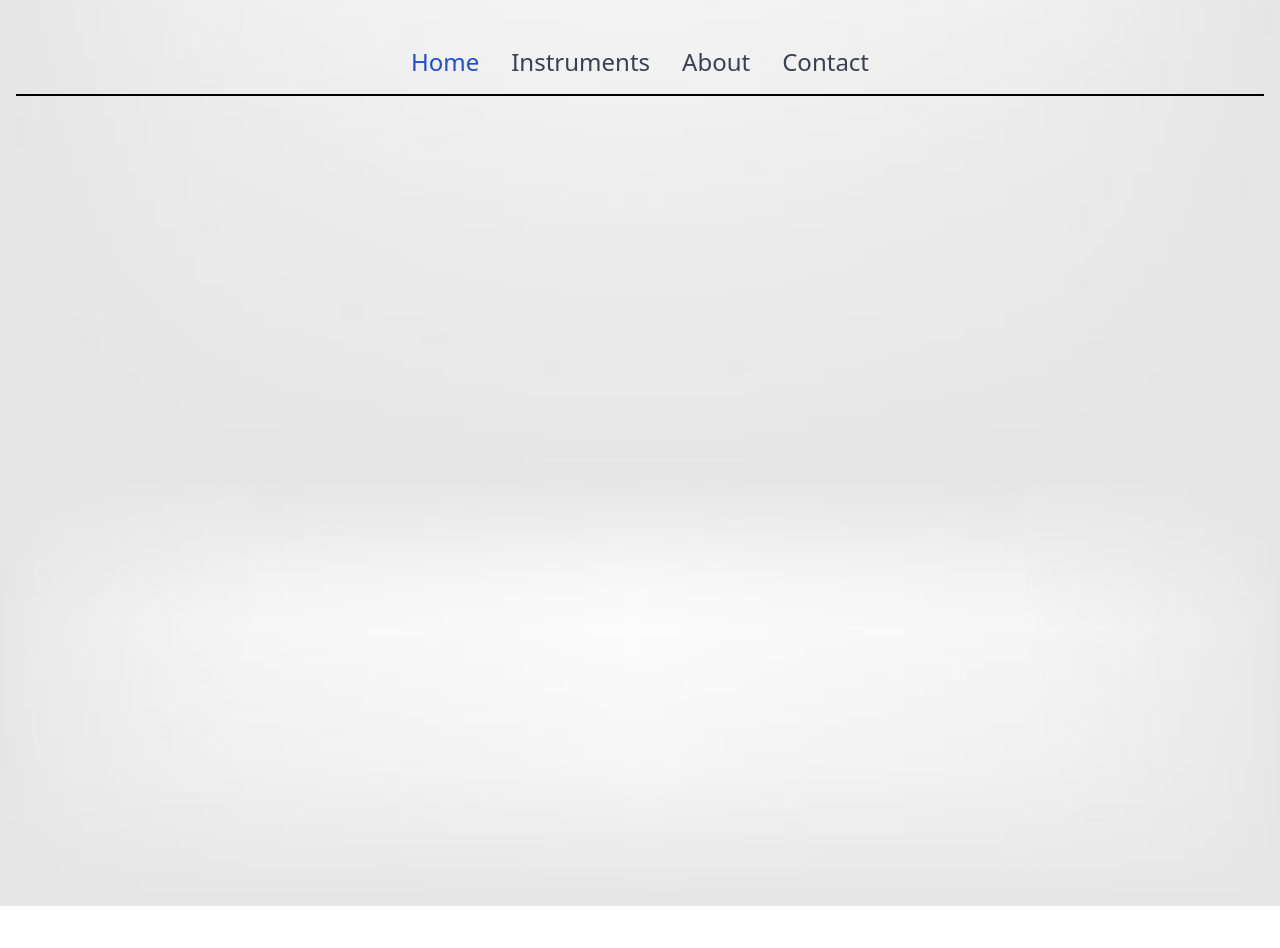
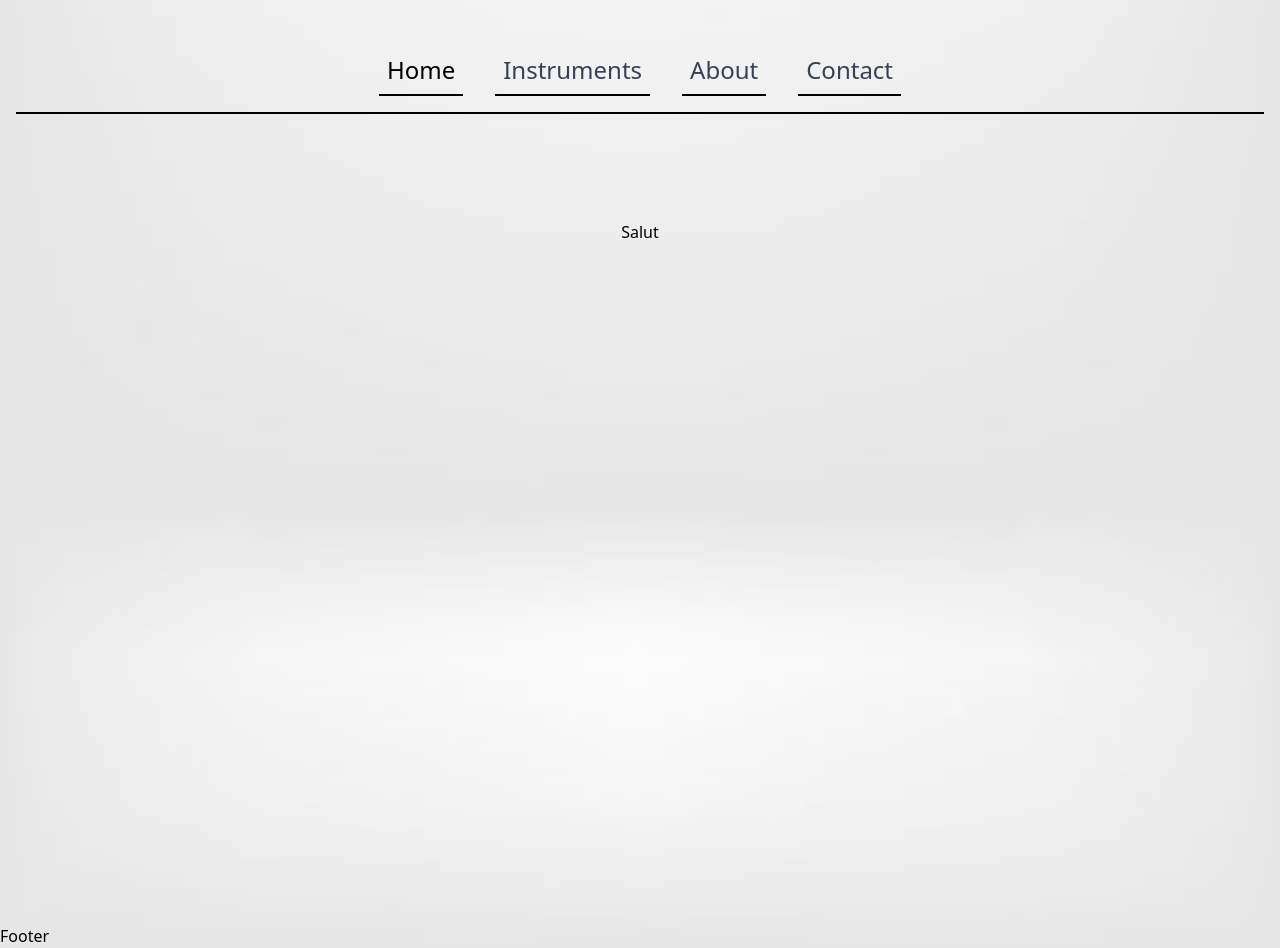
Before and after one commit to Moussier24/asf-luthier, a Next.js app: page / in a window 1280 px wide. Shown: the part 360-1308 px from the top of the page. Before the commit the page ends 1266 px from the top, so only its background shows below. Built offline with nearby package versions, Linux system fonts and the light colour scheme.

Commit message:
add: work on navbar

```diff
--- /dev/null
+++ b/src/components/Footer/Footer.jsx
@@ -0,0 +1,7 @@
+import React from "react";
+
+const Footer = () => {
+  return <div>Footer</div>;
+};
+
+export default Footer;
--- a/src/components/Navbar/Navbar.jsx
+++ b/src/components/Navbar/Navbar.jsx
@@ -9,19 +9,19 @@ const Navbar = () => {
       <Image className="mx-auto" src={Logo} />
       {/* MENU */}
       <nav className="  border-gray-200 px-2 sm:px-4 py-2.5 rounded dark:bg-gray-900">
-        <div className="container  border-b-2 w-90 border-black flex flex-wrap items-center justify-between mx-auto">
+        <div className="container border-b-2 w-90 border-black flex flex-wrap items-center justify-between mx-auto">
           <div className="mx-auto  md:block md:w-auto" id="navbar-default">
             <ul className="flex mx-auto  p-4 mt-4 border border-gray-100 rounded-lg  md:flex-row md:space-x-8 md:mt-0 md:text-sm md:font-medium md:border-0  dark:bg-gray-800 md:dark:bg-gray-900 dark:border-gray-700">
-              <li>
+              <li className="border-b-2 border-black p-2 navbar-bg-hover">
                 <a
                   href="#"
-                  className="block py-2 pl-3 pr-4 text-white bg-blue-700 rounded md:bg-transparent md:text-blue-700 md:text-2xl md:p-0 dark:text-white"
+                  className="block w-full py-2 pl-3 pr-4  text-black rounded md:bg-transparent  md:text-2xl md:p-0 dark:text-white"
                   aria-current="page"
                 >
                   Home
                 </a>
               </li>
-              <li>
+              <li className="border-b-2 border-black p-2">
                 <a
                   href="#"
                   className="block py-2 pl-3 md:text-2xl pr-4 text-gray-700 rounded hover:bg-gray-100 md:hover:bg-transparent md:border-0 md:hover:text-blue-700 md:p-0 dark:text-gray-400 md:dark:hover:text-white dark:hover:bg-gray-700 dark:hover:text-white md:dark:hover:bg-transparent"
@@ -29,7 +29,7 @@ const Navbar = () => {
                   Instruments
                 </a>
               </li>
-              <li>
+              <li className="border-b-2 border-black p-2">
                 <a
                   href="#"
                   className="block py-2 md:text-2xl pl-3 pr-4 text-gray-700 rounded hover:bg-gray-100 md:hover:bg-transparent md:border-0 md:hover:text-blue-700 md:p-0 dark:text-gray-400 md:dark:hover:text-white dark:hover:bg-gray-700 dark:hover:text-white md:dark:hover:bg-transparent"
@@ -37,7 +37,7 @@ const Navbar = () => {
                   About
                 </a>
               </li>
-              <li>
+              <li className="border-b-2 border-black p-2">
                 <a
                   href="#"
                   className="block py-2 md:text-2xl pl-3 pr-4 text-gray-700 rounded hover:bg-gray-100 md:hover:bg-transparent md:border-0 md:hover:text-blue-700 md:p-0 dark:text-gray-400 md:dark:hover:text-white dark:hover:bg-gray-700 dark:hover:text-white md:dark:hover:bg-transparent"
--- a/src/layouts/WebsiteLayout.jsx
+++ b/src/layouts/WebsiteLayout.jsx
@@ -1,7 +1,9 @@
 import Head from "next/head";
 import Navbar from "@/components/Navbar/Navbar";
+import styles from "@/styles/Home.module.css";
 
-const WebsiteLayout = () => {
+import Footer from "@/components/Footer/Footer";
+const WebsiteLayout = ({ children }) => {
   return (
     <>
       <Head>
@@ -11,6 +13,8 @@ const WebsiteLayout = () => {
         <link rel="icon" href="/favicon.ico" />
       </Head>
       <Navbar />
+      <main className={styles.main}>{children}</main>
+      <Footer />
     </>
   );
 };
--- a/src/pages/index.js
+++ b/src/pages/index.js
@@ -8,14 +8,7 @@ const inter = Inter({ subsets: ["latin"] });
 export default function Home() {
   return (
     <>
-      <WebsiteLayout></WebsiteLayout>
-      {/* <Head>
-        <title>Create Next App</title>
-        <meta name="description" content="Generated by create next app" />
-        <meta name="viewport" content="width=device-width, initial-scale=1" />
-        <link rel="icon" href="/favicon.ico" />
-      </Head> */}
-      <main className={styles.main}></main>
+      <WebsiteLayout>Salut</WebsiteLayout>
     </>
   );
 }
--- a/src/styles/globals.css
+++ b/src/styles/globals.css
@@ -105,3 +105,20 @@ a {
     color-scheme: dark;
   }
 }
+
+.color-primary {
+  color: white;
+}
+.color-bg-primary {
+  background-color: white;
+}
+.color-bg-secondary {
+  background-color: #4d4d4d;
+}
+.color-secondary {
+  color: #4d4d4d;
+}
+
+/* ON HOVER */
+
+/*END - HOVER  */
```
